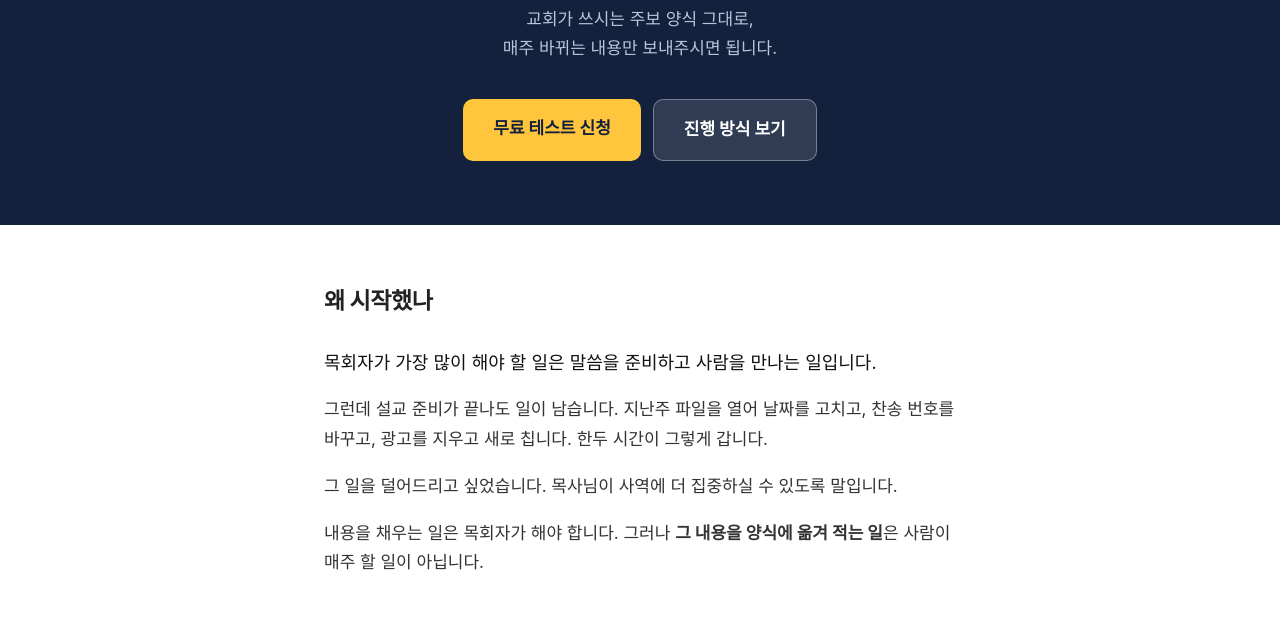
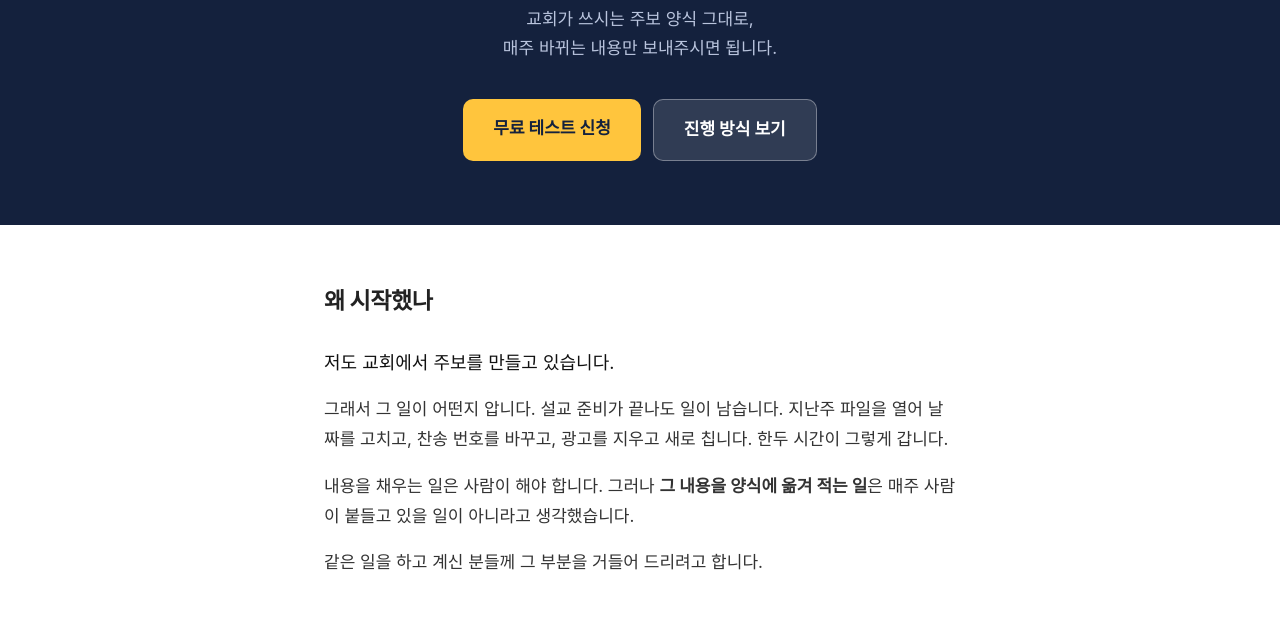
Before and after one commit to kimeotmd-eng/jubo, a plain HTML site: page index.html in a window 1280 px wide. Shown: the part 179-800 px from the top of the page. Drawn offline with Linux system fonts and the light colour scheme.

Commit message:
왜 시작했나: 직접 주보 만드는 입장으로 / 세 교회

```diff
--- a/index.html
+++ b/index.html
@@ -89,10 +89,10 @@ footer a{color:#555}
 <section>
   <div class="wrap">
     <h2>왜 시작했나</h2>
-    <p class="lead">목회자가 가장 많이 해야 할 일은 말씀을 준비하고 사람을 만나는 일입니다.</p>
-    <p>그런데 설교 준비가 끝나도 일이 남습니다. 지난주 파일을 열어 날짜를 고치고, 찬송 번호를 바꾸고, 광고를 지우고 새로 칩니다. 한두 시간이 그렇게 갑니다.</p>
-    <p>그 일을 덜어드리고 싶었습니다. 목사님이 사역에 더 집중하실 수 있도록 말입니다.</p>
-    <p>내용을 채우는 일은 목회자가 해야 합니다. 그러나 <strong>그 내용을 양식에 옮겨 적는 일</strong>은 사람이 매주 할 일이 아닙니다.</p>
+    <p class="lead">저도 교회에서 주보를 만들고 있습니다.</p>
+    <p>그래서 그 일이 어떤지 압니다. 설교 준비가 끝나도 일이 남습니다. 지난주 파일을 열어 날짜를 고치고, 찬송 번호를 바꾸고, 광고를 지우고 새로 칩니다. 한두 시간이 그렇게 갑니다.</p>
+    <p>내용을 채우는 일은 사람이 해야 합니다. 그러나 <strong>그 내용을 양식에 옮겨 적는 일</strong>은 매주 사람이 붙들고 있을 일이 아니라고 생각했습니다.</p>
+    <p>같은 일을 하고 계신 분들께 그 부분을 거들어 드리려고 합니다.</p>
   </div>
 </section>
 
@@ -172,7 +172,7 @@ footer a{color:#555}
     <h2>비용</h2>
     <div class="free">
       <div class="big">지금은 무료입니다</div>
-      <p>몇 교회와 함께 시험해 보는 중입니다.<br>한 주만 해보시고 아니다 싶으면 그만두셔도 됩니다.</p>
+      <p>우선 세 교회와 함께 시험해 보려 합니다.<br>한 주만 해보시고 아니다 싶으면 그만두셔도 됩니다.</p>
     </div>
   </div>
 </section>
```
